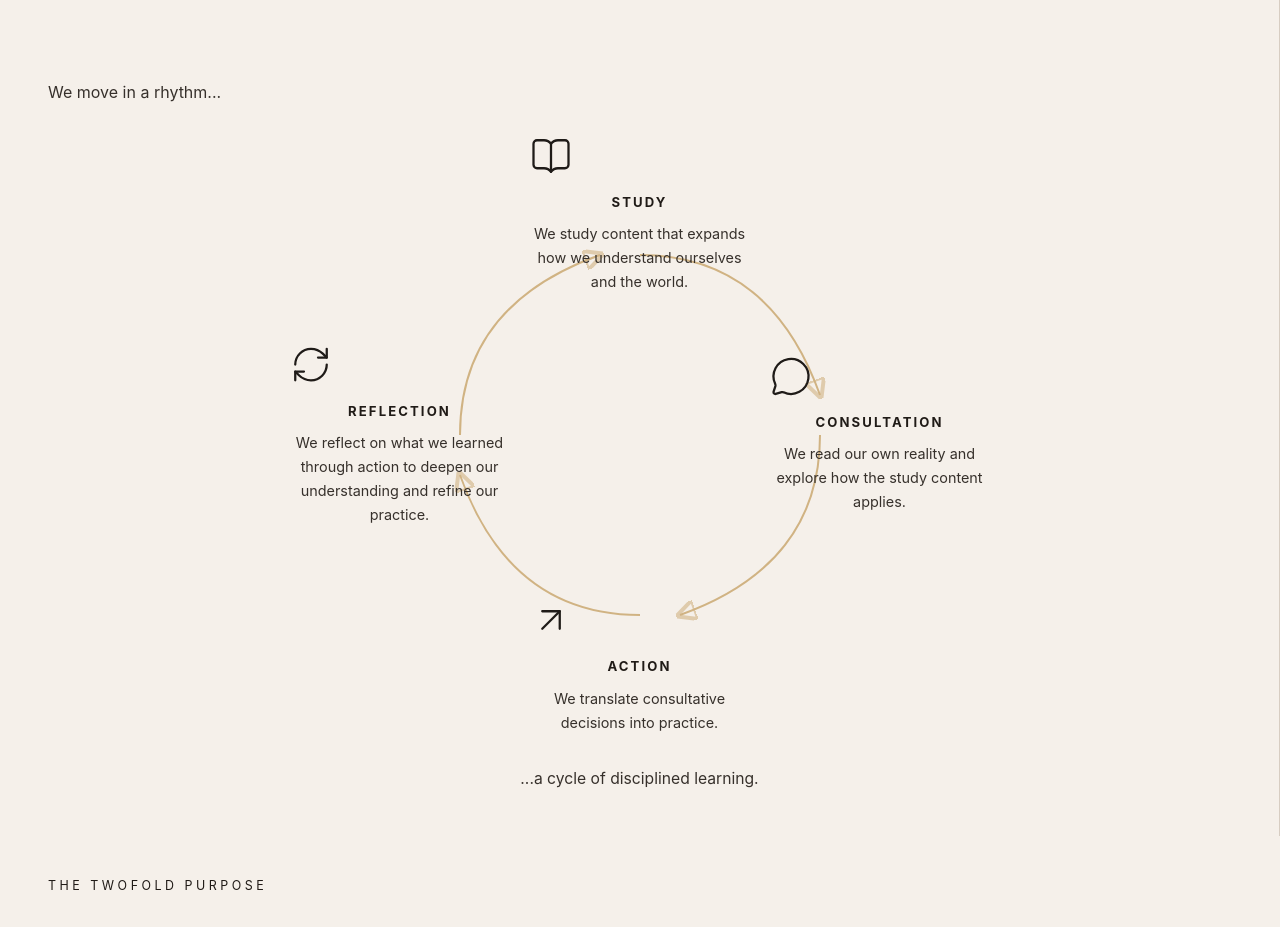
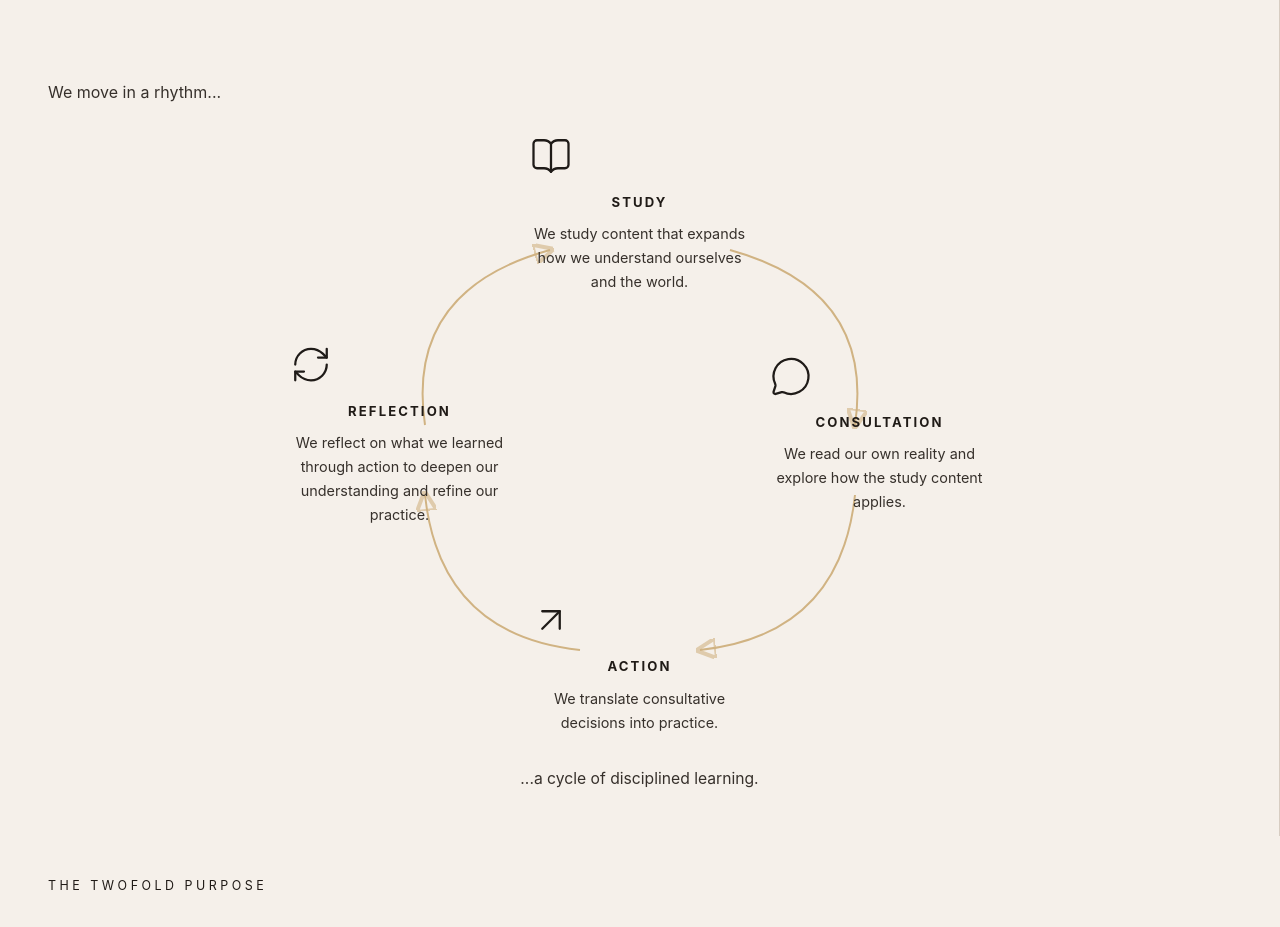
Before and after one commit to travisbirchattba/the-stage-beyond-site, a React (Vite) app: page / in a window 1280 px wide. Shown: the part 980-1907 px from the top of the page. Built offline with nearby package versions, Linux system fonts and the light colour scheme.

Commit message:
Update main.jsx

```diff
--- a/src/main.jsx
+++ b/src/main.jsx
@@ -43,17 +43,17 @@ function App() {
     </marker>
   </defs>
 
-  {/* Study → Consultation */}
-  <path d="M300 120 Q430 120 480 260" markerEnd="url(#arrow)" />
+ {/* Study → Consultation */}
+<path d="M390 115 Q535 155 515 290" markerEnd="url(#arrow)" />
 
-  {/* Consultation → Action */}
-  <path d="M480 300 Q480 430 340 480" markerEnd="url(#arrow)" />
+{/* Consultation → Action */}
+<path d="M515 360 Q500 500 360 515" markerEnd="url(#arrow)" />
 
-  {/* Action → Reflection */}
-  <path d="M300 480 Q170 480 120 340" markerEnd="url(#arrow)" />
+{/* Action → Reflection */}
+<path d="M240 515 Q100 500 85 360" markerEnd="url(#arrow)" />
 
-  {/* Reflection → Study */}
-  <path d="M120 300 Q120 170 260 120" markerEnd="url(#arrow)" />
+{/* Reflection → Study */}
+<path d="M85 290 Q65 155 210 115" markerEnd="url(#arrow)" />
 </svg>
           <div className="circleStep top">
             <Step icon={<BookOpen />} title="Study">
```
